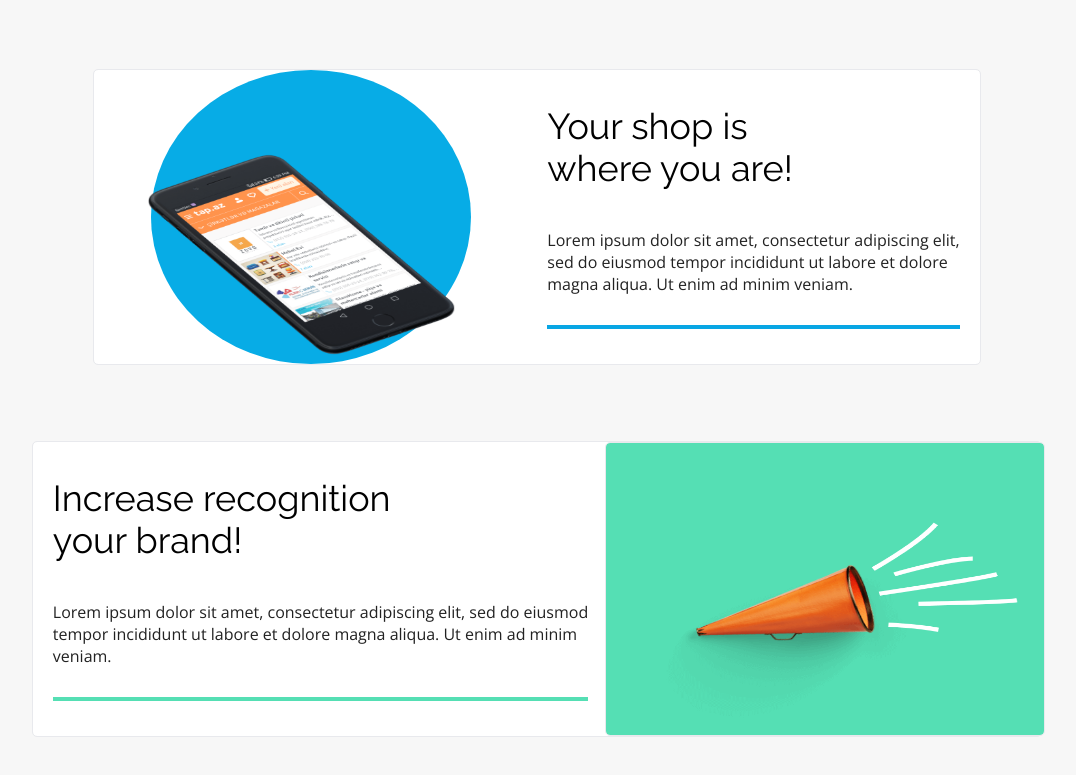
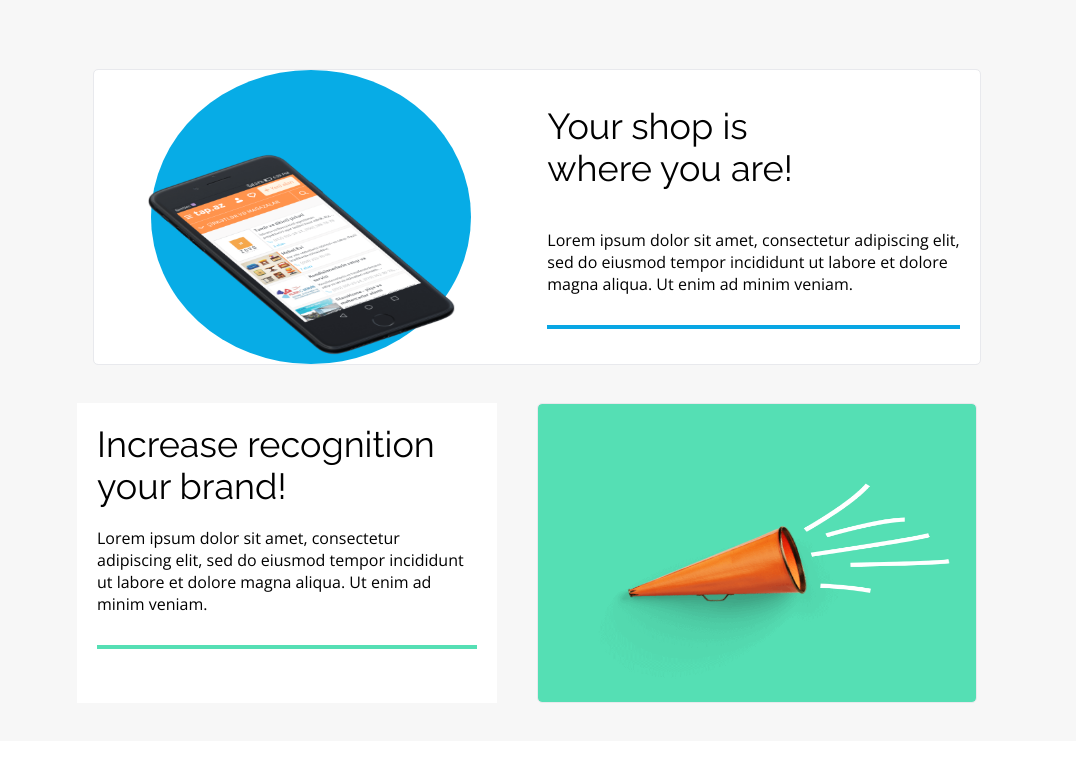
Before and after one commit to MarthaLucyna/bestshop, a plain HTML site: page index.html in a window 1280 px wide. Shown: the part 1745-2520 px from the top of the page, without its empty margins (103-1179 px from the left). After the commit the page ends 2486 px from the top, so only its background shows below. Drawn offline with nearby package versions, Linux system fonts and the light colour scheme; files whose address does not match are found by name.

Commit message:
Add changes to the project

```diff
--- a/css/style.css
+++ b/css/style.css
@@ -16,7 +16,7 @@
 }
  /*section 1 */
 
-header, main {
+header, main, section {
     width: 100%;
 
 }
@@ -256,7 +256,6 @@ background: #F7F7F7 0% 0% no-repeat padding-box;
     flex-direction: row;
     justify-content: space-between;
     align-items: center;
-    width: 1124p;
 
 background: #FFFFFF 0% 0% no-repeat padding-box;
 border: 1px solid #E8E9ED;
@@ -264,7 +263,7 @@ border-radius: 5px;
 opacity: 1;
 margin-bottom: 38px;
 margin-top: 38px;
-
+max-width: 1124px;
 
 }
 
@@ -277,10 +276,11 @@ top: 1587px;
 left: 871px;
 }
 
-.benefits_section_box_secondary {
+.benefits_section_box_secondary, .section_4_last_2 {
 
     display: flex;
     flex-direction: column;
+
 
     width: 433px;
     height: 294px;
@@ -291,7 +291,7 @@ left: 871px;
 
 .benefits_intro {
     font-size: 42px;
-    text-align: left;
+    text-align: flex-end;
     font: normal normal normal 36px/42px Raleway;
     letter-spacing: 0px;
     color: #000000;
@@ -312,14 +312,6 @@ left: 871px;
     margin: 20px;
 }
 
-.benefits {
-position: absolute;
-width: 386px;
-height: 219px;
-margin-top: 80px;
-
-z-index: 2;
-}
 
 
 .rectangle_30 {
@@ -331,6 +323,7 @@ z-index: 2;
     border-radius: 41px;
     opacity: 1;
 }
+
 .ellipse {
 
     width: 320px;
@@ -339,7 +332,6 @@ z-index: 2;
     background: #07ACE6 0% 0% no-repeat padding-box;
     opacity: 1;
 }
-
 .rectangle_10 {
 
     width: 440px;
@@ -348,31 +340,78 @@ z-index: 2;
     border: 1px solid #E8E9ED;
     border-radius: 5px;
     opacity: 1;
+}
 
-}
+.benefits {
+    width: 386px;
+    height: 219px;
+    margin-top: 80px;
+    z-index: 2;
+    position: absolute;
+
+    }
+
 .benefits_first {
 
     border-bottom: 4px solid var(--color-redish);
     padding-bottom: 30px;
     font: normal normal normal 16px/22px Open Sans;
 
-
 }
-
 
 .benefits_second {
 
     border-bottom: 4px solid var(--color-primary);
     padding-bottom: 30px;
     font: normal normal normal 16px/22px Open Sans;
-
-
 }
 .benefits_third {
 
     border-bottom: 4px solid var(--color-green);
     padding-bottom: 30px;
     font: normal normal normal 16px/22px Open Sans;
+}
+.section_4_last_1 {
+
+    background-color: var(--color-white);
+}
+
+.section_4_last_2 {
+
+background-color: var(--color-white);
+
+
+
+height: 300px;
+    width: 400px;
+
+ margin-right: 40px;
+    margin-bottom: 38px;
+
+}
+.section_4_last {
+
+
+    display: flex;
+    flex-direction: row;
+    justify-content: center;
+    width: 1124px;
+    align-items: center;
 
 
 }
+.section_4_last_1 {
+
+    margin-right: 60px;
+    margin-bottom: 38px;
+    height: 300px;
+    width: 420px;
+
+}
+
+.tutaj {
+
+
+    border-bottom: 4px solid var(--color-green);
+
+}
--- a/index.html
+++ b/index.html
@@ -87,7 +87,7 @@
     <div class="benefits_section_box_primary">
         <h3   class="benefits_intro">Be always first</h3>
         </h3>
-        <p class="benefits_first" class="benefits_info">Lorem ipsum dolor sit amet, consectetur adipiscing elit, <br> sed do eiusmod tempor incididunt ut labore et dolore <br> magna aliqua. Ut enim ad minim veniam
+        <p class="benefits_first benefits_info">Lorem ipsum dolor sit amet, consectetur adipiscing elit, <br> sed do eiusmod tempor incididunt ut labore et dolore <br> magna aliqua. Ut enim ad minim veniam
 
         </p>
     </div>
@@ -109,28 +109,49 @@
 
     <div class="benefits_section_box_primary">
         <h3 class="benefits_intro">Your shop is  <br>   where you are!</h3>
-        <p  class="benefits_second"  class="benefits_info">Lorem ipsum dolor sit amet, consectetur adipiscing elit, <br> sed do eiusmod tempor incididunt ut labore et dolore <br> magna aliqua. Ut enim ad minim veniam.</p>
+        <p  class="benefits_second benefits_info">Lorem ipsum dolor sit amet, consectetur adipiscing elit, <br> sed do eiusmod tempor incididunt ut labore et dolore <br> magna aliqua. Ut enim ad minim veniam.</p>
     </div>
 
 </div>
 
-<!-- section 4 div 3 -->
+<!-- section 4 last part -->
 
-<div class="benefits_section_box">
+<div class="section_4_last">
 
-    <div class="benefits_section_box_primary">
-        <h3 class="benefits_intro">Increase recognition <br>  your brand!</h3>
-        <p class="benefits_third"  class="benefits_info">Lorem ipsum dolor sit amet, consectetur adipiscing elit, sed do eiusmod <br>  tempor incididunt ut labore et dolore magna aliqua. Ut enim ad minim  <br> veniam.</p>
-    </div>
-    <div class="benefits_section_box_secondary">
-        <div class="rectangle_10"></div>
 
-        <img class="benefits"   src="./assets/Trumpet.png" alt="Trumpet">
-    </div>
+<div class="section_4_last_1">
+
+<h3 class="benefits_intro" >Increase recognition <br> your brand!</h3>
+<p   class="benefits_second benefits_info tutaj">Lorem ipsum dolor sit amet, consectetur adipiscing elit, sed do eiusmod  tempor incididunt ut labore et dolore magna aliqua. Ut enim  ad minim veniam.</p>
+
 </div>
-</section>
+
+
+<div class="section_4_last_2">
+    <div class="rectangle_10"></div>
+    <img class="benefits" src="./assets/Trumpet.png" alt="Trumpet">
+
+</div>
+
+
+</div>
+
+</section-->
+
+
+
 
 <!-- section 5 -->
 
+
+
+
+
+
+
+
+
+
+
 </body>
 </html>
```
